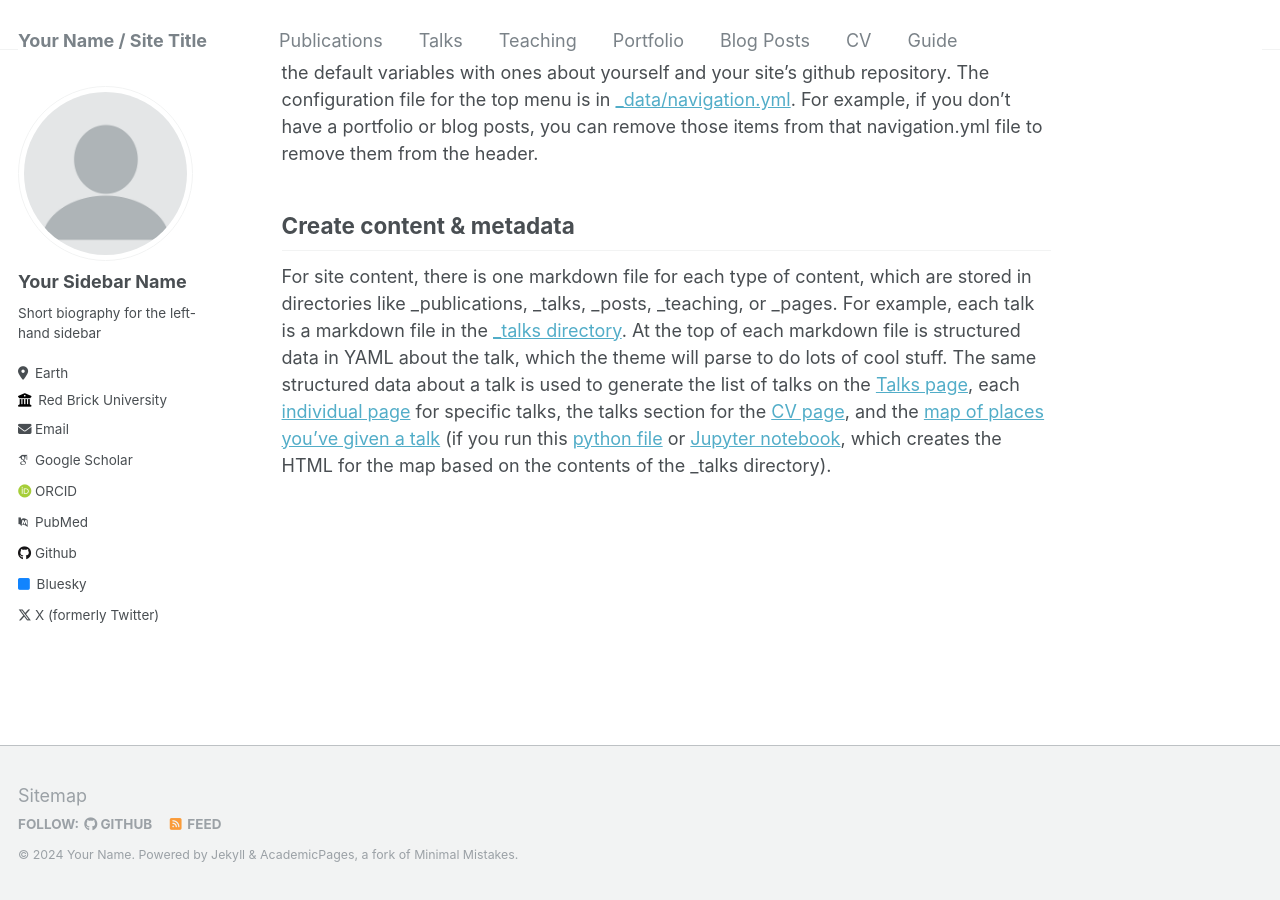
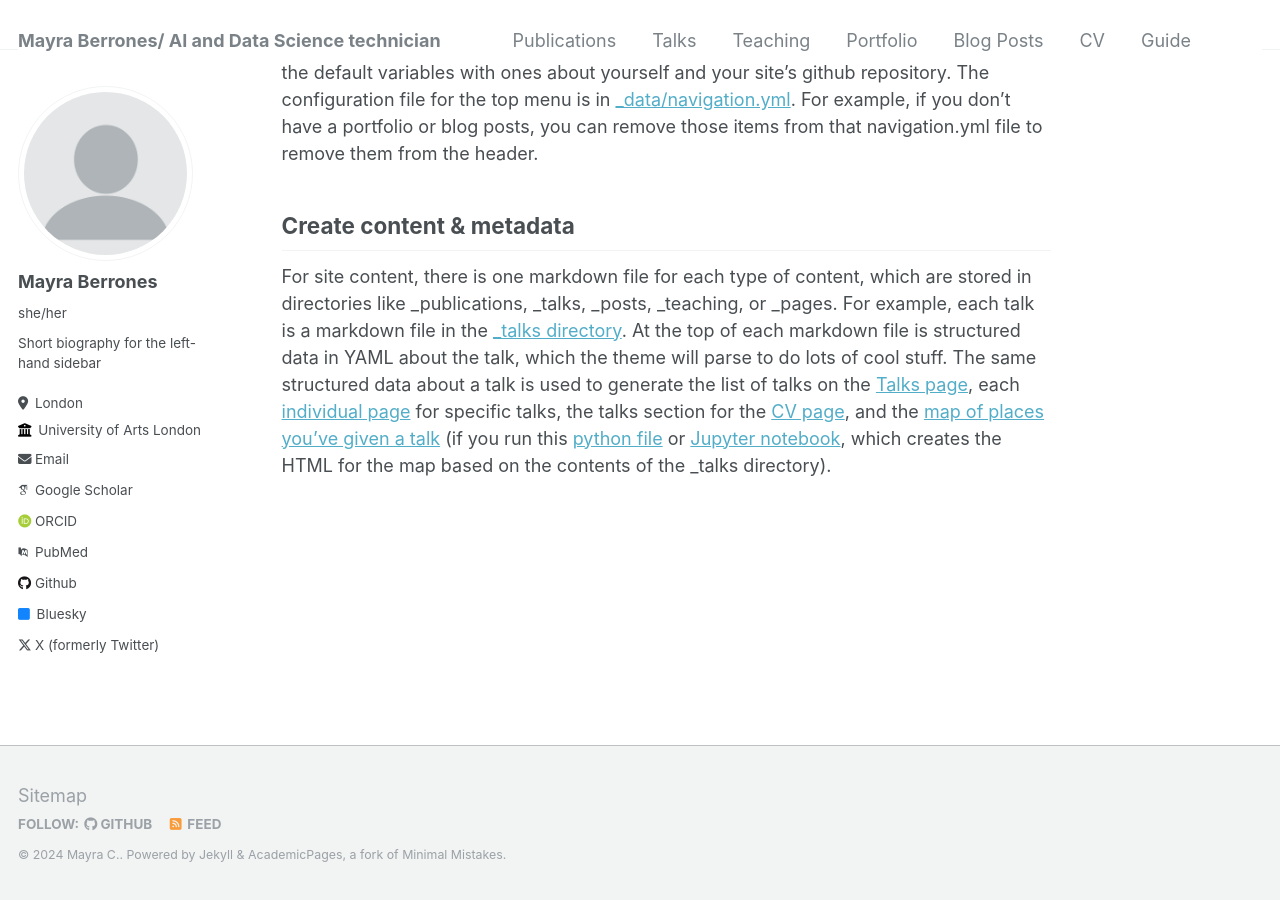
Before and after one commit to mayraberrones94/mayraberrones94.github.io, a Jekyll site: the page built from _pages/about.md, in a window 1280 px wide and 900 px high, scrolled down 1538 px. Built offline with Jekyll 4.4.1, drawn with Linux system fonts in a browser that asks for light colours; some web fonts are replaced.

Commit message:
Update _config.yml

```diff
--- a/_config.yml
+++ b/_config.yml
@@ -8,9 +8,9 @@
 
 # Basic Site Settings
 locale                   : "en-US"
-title                    : "Your Name / Site Title"
+title                    : "Mayra Berrones/ AI and Data Science technician"
 title_separator          : "-"
-name                     : &name "Your Name"
+name                     : &name "Mayra C."
 description              : &description "personal description"
 url                      : https://academicpages.github.io # the base hostname & protocol for your site e.g. "https://mmistakes.github.io"
 baseurl                  : "" # the subpath of your site, e.g. "/blog"
@@ -22,13 +22,13 @@ repository               : "academicpages/academicpages.github.io"
 author:
   # Biographic information
   avatar           : "profile.png"
-  name             : "Your Sidebar Name"
-  pronouns         : # example: "she/her"
+  name             : "Mayra Berrones"
+  pronouns         : "she/her"
   bio              : "Short biography for the left-hand sidebar"
-  location         : "Earth"
-  employer         : "Red Brick University"
+  location         : "London"
+  employer         : "University of Arts London"
   uri              : # URL
-  email            : "none@example.org"
+  email            : "m.berronesreyes@arts.ac.uk"
 
   # Academic websites
   arxiv            : # URL - Update with the correct link to your profile
```
